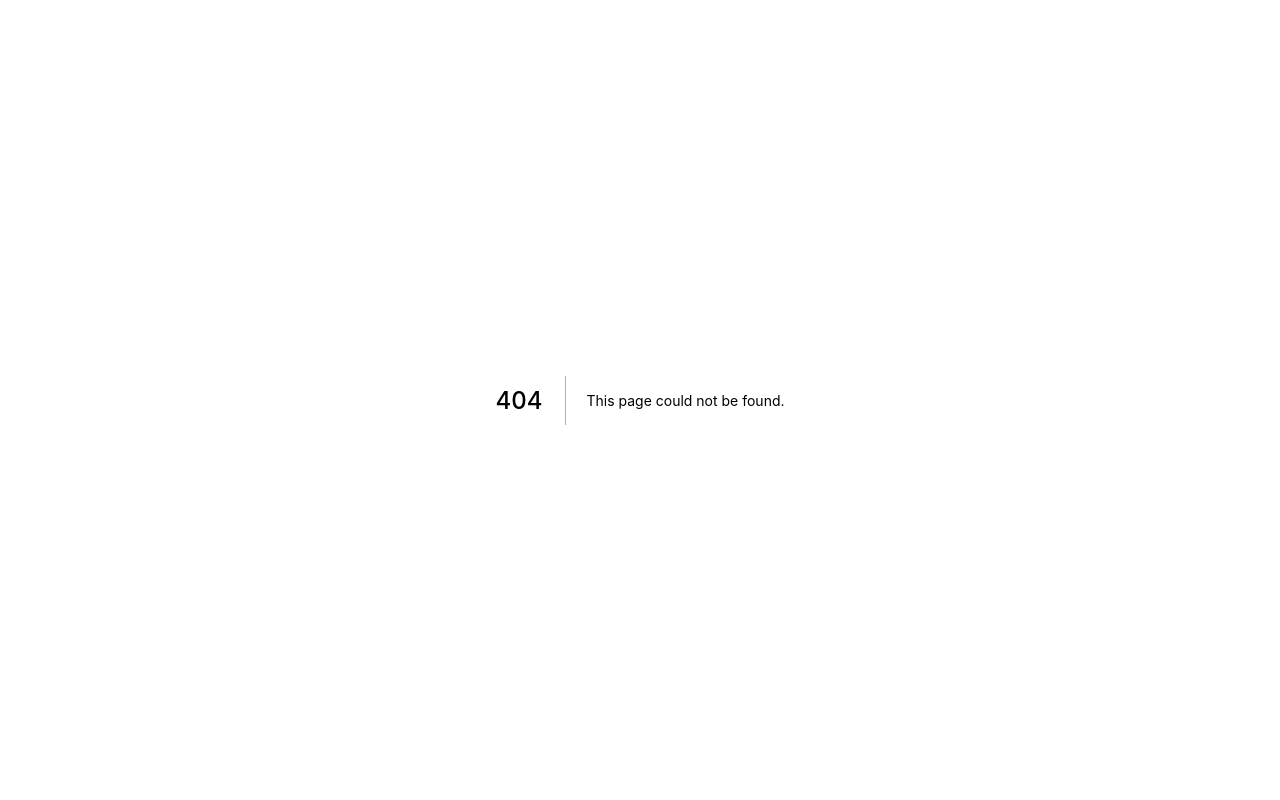
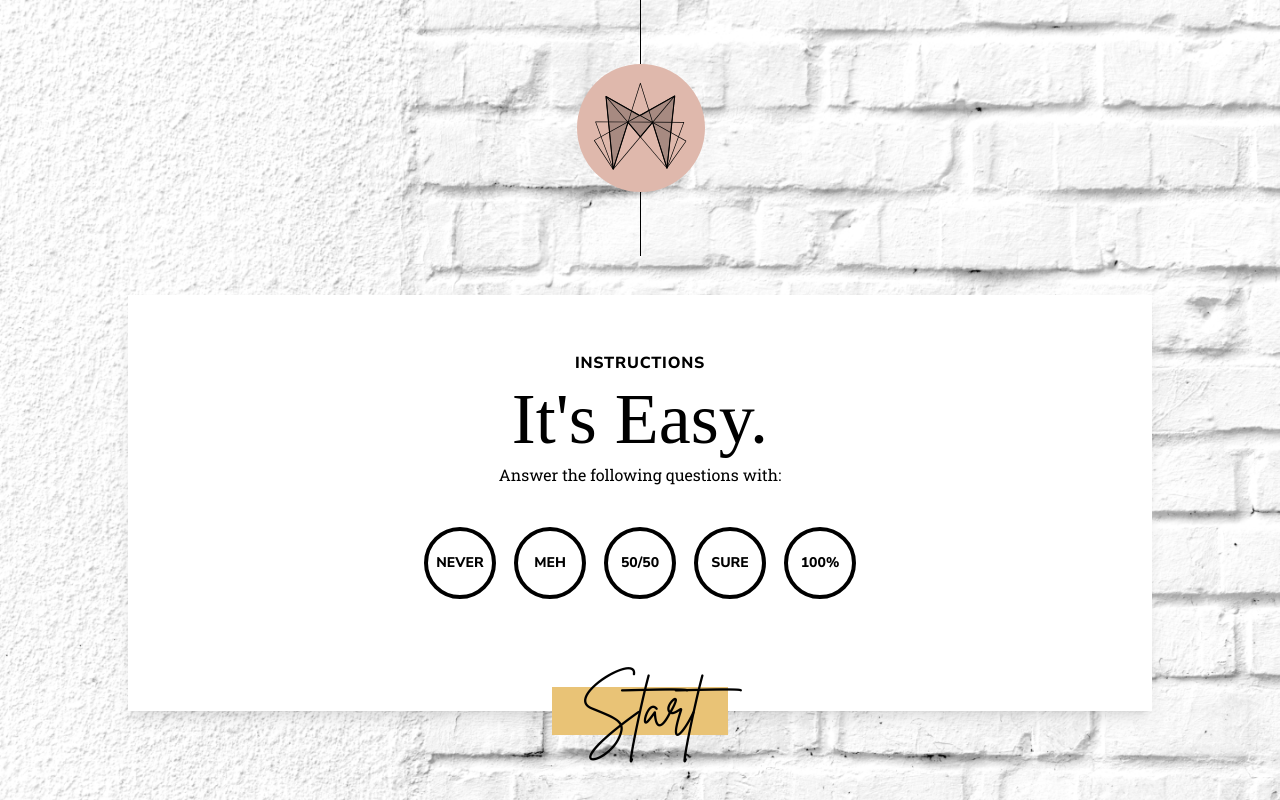
Before and after one commit to TheNootLinja/personality-test-project, a Next.js app in the folder frontend/: page /directions in a window 1280 px wide. Before the commit this address had no page. Built offline with nearby package versions, Linux system fonts and the light colour scheme; a web font is replaced by a local one.

Commit message:
Add styling to homepage, add terms-and-conditions, what-is, and directions pages as well as their styles and components

```diff
--- /dev/null
+++ b/frontend/src/components/Answers.js
@@ -0,0 +1,15 @@
+import React from 'react'
+
+const Answers = () => {
+  return (
+    <div className="flex justify-between absolute sm:relative w-full sm:max-w-md sm:mx-auto left-0 p-2">
+        <button className="answer">Never</button>
+        <button className="answer">Meh</button>
+        <button className="answer">50/50</button>
+        <button className="answer">Sure</button>
+        <button className="answer">100%</button>
+    </div>
+  )
+}
+
+export default Answers
--- /dev/null
+++ b/frontend/src/components/Page.js
@@ -0,0 +1,28 @@
+import React, { Children } from 'react'
+import Head from 'next/head'
+import Link from 'next/link'
+import Image from 'next/image'
+
+const Page = ({children}) => {
+  return (
+    <div className="bg-page-background-mobile sm:bg-page-background-desktop min-h-screen bg-cover bg-fixed">
+      <Head>
+        <title>What's ur #?</title>
+      </Head>
+      <main className="px-6 xl:px-32">
+
+        {/* Logo Here */}
+        <div className="w-full text-center pb-8">
+          <div className="border-l-1 border-black h-32 sm:h-64 inline-block">
+            <div className="absolute -translate-x-1/2 translate-y-1/2 w-16 sm:w-32">
+              <Image src="/img/logo.svg" height={128} width={128} alt="logo" layout="responsive" sizes="4 rem, (min-width: 640px) 8 rem"/>
+            </div>
+          </div>
+        </div>
+        {children}
+      </main>
+    </div>
+  )
+}
+
+export default Page
--- /dev/null
+++ b/frontend/src/pages/directions.js
@@ -0,0 +1,26 @@
+import React from 'react'
+import Link from 'next/link'
+import Page from '../components/Page'
+import Answers from '../components/Answers'
+
+const Directions = () => {
+  return (
+    <Page>
+        <div className="white-box">
+            <div className="content text-center">
+                <h3 className="uppercase tracking-wider mb-2">Instructions</h3>
+                <h1 className="page-title">It's Easy.</h1>
+                <p>Answer the following questions with:</p>
+                <div className="mb-24 sm:mb-auto">
+                    <Answers />
+                </div>
+                <div className="button relative mx-auto top-20 sm:top-20">
+                <Link href="/questions"><a className="button-text no-underline">Start</a></Link>
+                </div>
+            </div>
+        </div>
+    </Page>
+  )
+}
+
+export default Directions
--- a/frontend/src/pages/index.js
+++ b/frontend/src/pages/index.js
@@ -1,51 +1,43 @@
 import React from 'react'
-import Head from 'next/head'
 import Link from 'next/link'
-import Image from 'next/image'
+import Page from '../components/Page'
 
 const Home = () => {
   return (
-    <div className="bg-page-background-mobile min-h-screen bg-cover bg-fixed">
-      <Head>
-        <title>What's ur #?</title>
-      </Head>
-      <main className="px-6">
-
-        {/* Logo Here */}
-        <div className="w-full text-center pb-8">
-          <div className="border-l-1 border-black h-32 inline-block">
-            <div className="absolute -translate-x-1/2 translate-y-1/2">
-              <Image src="/img/logo.svg" height={68} width={68} alt="logo"/>
-            </div>
-          </div>
-        </div>
-        <div className="bg-white shadow-lg p-6">
-          <h1 className="font-display text-5xl -mt-32 mb-2">
+    <Page>
+        <div className="white-box">
+          <h1 className="page-title -mt-32">
             <span className="font-handwriting text-7xl block -translate-x-10">Free</span>
              Enneagram Assessment
              </h1>
 
           <h2 className="font-sans uppercase text-primary tracking-wider text-lg mb-4">Create an Account</h2>
 
-          <form action="" className="relative pb-12">
+          <form action="" className="relative pb-12 lg:pb-4 lg:grid grid-cols-3 gap-4">
+            <div>
               <label htmlFor="name">First Name</label>
               <input type="text" name="name" />
+            </div>
+            <div>
               <label htmlFor="email">Email</label>
               <input type="email" name="email" />
+            </div>
+            <div>
             <label htmlFor="password">Password</label>
             <input type="password" name="password"/>
+            </div>
+            <div className="col-span-3">
               <input type="checkbox" name="terms" id="terms"/>
               <label htmlFor="terms">
                 I agree to your {" "}
-              <Link href="/"><a>terms and conditions</a></Link>
+                <Link href="/terms-and-conditions"><a>terms and conditions</a></Link>
               </label>
-
-            <button type="submit" role="submit" className="h-12 w-44 bg-primary font-handwriting block absolute -bottom-12 left-1/2 -translate-x-1/2"><span className="text-6xl relative -top-2">Submit</span></button>
+            </div>
+            <button type="submit" role="submit" className="button z-10 absolute -bottom-12 left-1/2 md:left-auto md:-right-0 -translate-x-1/2 md:translate-x-0"><span className="button-text">Submit</span></button>
           </form>
-            <div className="absolute bottom-2 left-0 w-full text-center"><Link href="/"><a>WHAT IS THE ENNEAGRAM?</a></Link></div>
         </div>
-      </main>
-    </div>
+            <div className="absolute md:relative bottom-2 md:bottom-0 left-0 w-full text-center md:text-left md:pt-6"><Link href="/what-is"><a>WHAT IS THE ENNEAGRAM?</a></Link></div>
+    </Page>
   )
 }
 
--- /dev/null
+++ b/frontend/src/pages/terms-and-conditions.js
@@ -0,0 +1,21 @@
+import React from 'react'
+import Page from '../components/Page'
+
+const TermsAndConditions = () => {
+  return (
+    <Page>
+        <div className="white-box">
+          <h1 className="page-title -mt-16">
+              Terms &amp; Conditions
+             </h1>
+             <div className="content">
+              <p>
+                Lorem ipsum dolor sit amet consectetur, adipisicing elit. Nam voluptatem vitae iusto commodi non rerum? Est quisquam eos illo. Exercitationem alias sunt enim, iusto, asperiores illo aliquam consequuntur beatae dicta, incidunt perferendis quasi quaerat fugiat laboriosam vero molestias omnis reprehenderit aperiam saepe fugit molestiae eum nemo nobis. Facere id asperiores quam quaerat beatae nostrum perferendis excepturi a rerum. Sunt nisi voluptates vero harum veniam sint veritatis, quas voluptatem sapiente quam porro enim aliquid similique praesentium temporibus reprehenderit odio cupiditate sequi ut atque. Quae blanditiis quia corporis numquam, amet voluptate omnis atque accusantium cum porro, in aliquam, pariatur tempora error necessitatibus.
+              </p>
+             </div>
+        </div>
+    </Page>
+  )
+}
+
+export default TermsAndConditions
--- /dev/null
+++ b/frontend/src/pages/what-is.js
@@ -0,0 +1,21 @@
+import React from 'react'
+import Page from '../components/Page'
+
+const WhatIs = () => {
+  return (
+    <Page>
+        <div className="white-box">
+          <h1 className="page-title -mt-16">
+              What is the Enneagram?
+             </h1>
+             <div className="content">
+              <p>
+                Lorem ipsum dolor sit amet consectetur, adipisicing elit. Nam voluptatem vitae iusto commodi non rerum? Est quisquam eos illo. Exercitationem alias sunt enim, iusto, asperiores illo aliquam consequuntur beatae dicta, incidunt perferendis quasi quaerat fugiat laboriosam vero molestias omnis reprehenderit aperiam saepe fugit molestiae eum nemo nobis. Facere id asperiores quam quaerat beatae nostrum perferendis excepturi a rerum. Sunt nisi voluptates vero harum veniam sint veritatis, quas voluptatem sapiente quam porro enim aliquid similique praesentium temporibus reprehenderit odio cupiditate sequi ut atque. Quae blanditiis quia corporis numquam, amet voluptate omnis atque accusantium cum porro, in aliquam, pariatur tempora error necessitatibus.
+              </p>
+             </div>
+        </div>
+    </Page>
+  )
+}
+
+export default WhatIs
--- a/frontend/src/styles/globals.css
+++ b/frontend/src/styles/globals.css
@@ -24,6 +24,10 @@ a {
     @apply underline
 }
 
+p {
+    @apply font-serif mb-8
+}
+
 label {
     @apply block uppercase text-xs
 }
@@ -45,3 +49,27 @@ input[type=checkbox] + label {
 input[type=checkbox]:checked + label {
     @apply bg-checkbox-checked bg-no-repeat pl-5
 }
+
+.content {
+    @apply p-8
+}
+
+.white-box {
+    @apply bg-white shadow-lg p-6
+}
+
+.page-title {
+    @apply font-display text-5xl md:text-6xl lg:text-7xl mb-2
+}
+
+.answer {
+    @apply w-18 h-18 rounded-full border-4 border-black flex justify-center items-center uppercase leading-snug text-sm
+}
+
+.button {
+    @apply h-12 w-44 bg-primary font-handwriting block
+}
+
+.button-text {
+    @apply text-6xl relative -top-2
+}
--- a/frontend/tailwind.config.js
+++ b/frontend/tailwind.config.js
@@ -8,15 +8,22 @@ module.exports = {
     extend: {
       backgroundImage: {
         'page-background-mobile': "url('/img/bg.jpg')",
+        'page-background-desktop': "url('/img/bg--desktop.jpg')",
         'checkbox-checked': "url('/img/checkbox--checked.svg')",
         'checkbox-unchecked': "url('/img/checkbox--unchecked.svg')",
       },
       borderWidth: {
-        '1': '1px'
+        "1": "1px",
       },
       colors: {
-        primary: "#E9C376",
-        secondary: "#DFB8AC"
+        "primary": "#E9C376",
+        "secondary": "#DFB8AC",
+      },
+      height: {
+        "18": "4.5rem",
+      },
+      width: {
+        "18": "4.5rem",
       },
     },
     fontFamily: {
```
Also changed, not shown: frontend/public/img/bg--desktop.jpg (added). Lines whose indentation alone changed are shown as unchanged.
